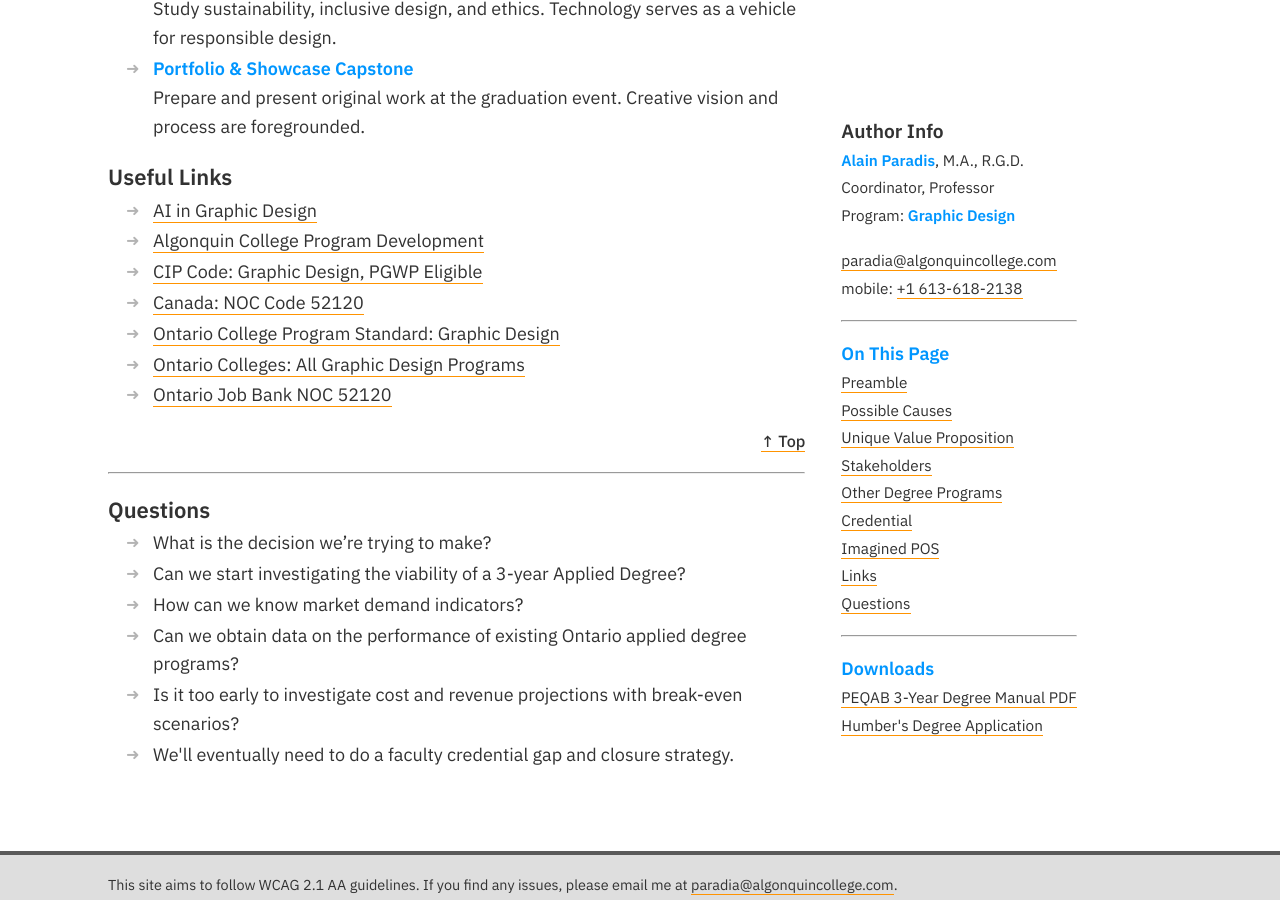
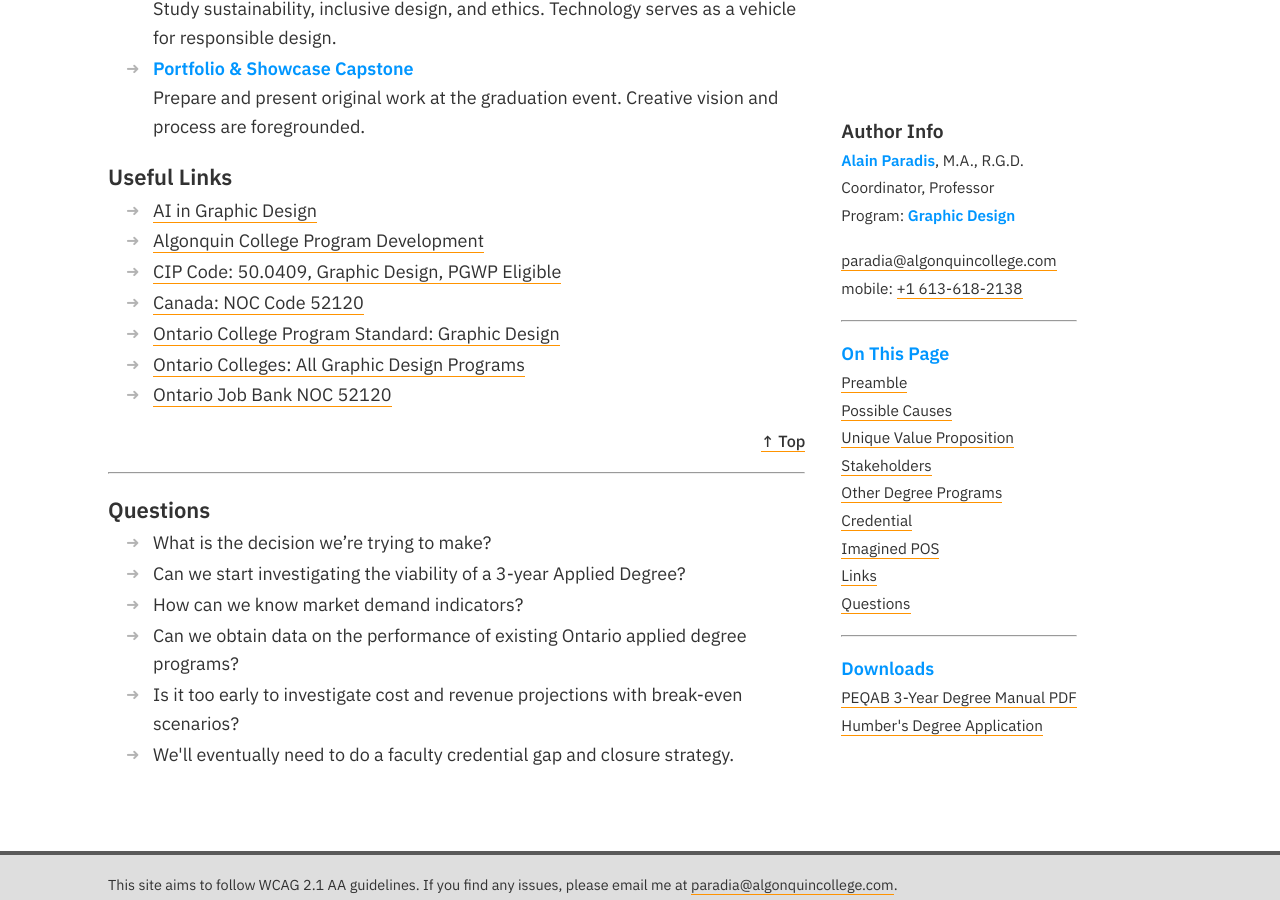
Before and after one commit to AlainParadis/program-transformation, a Jekyll site: the page built from index.md, in a window 1280 px wide and 900 px high, scrolled down 11204 px. Built offline with Jekyll 4.4.1, drawn with Linux system fonts in a browser that asks for light colours.

Commit message:
Add CIP code number to Graphic Design link
Update _data/sitewide.yml to include the CIP code number in the Graphic Design link title. The link title was changed from "CIP Code: Graphic Design, PGWP Eligible" to "CIP Code: 50.0409, Graphic Design, PGWP Eligible" to make the program identifier explicit.

```diff
--- a/_data/sitewide.yml
+++ b/_data/sitewide.yml
@@ -52,7 +52,7 @@ algonquin-contacts:
     title: Marketing Director
 
 links:
-  - title: "CIP Code: Graphic Design, PGWP Eligible"
+  - title: "CIP Code: 50.0409, Graphic Design, PGWP Eligible"
     url: "https://www23.statcan.gc.ca/imdb/p3VD.pl?Function=getVD&TVD=1420413&CVD=1420923&CPV=50.0409&CST=15052022&MLV=3&CLV=3"
   - title: "Ontario Job Bank NOC 52120"
     url: "https://www.services.labour.gov.on.ca/labourmarket-ui/jobProfile?nocCode=52120"
```
